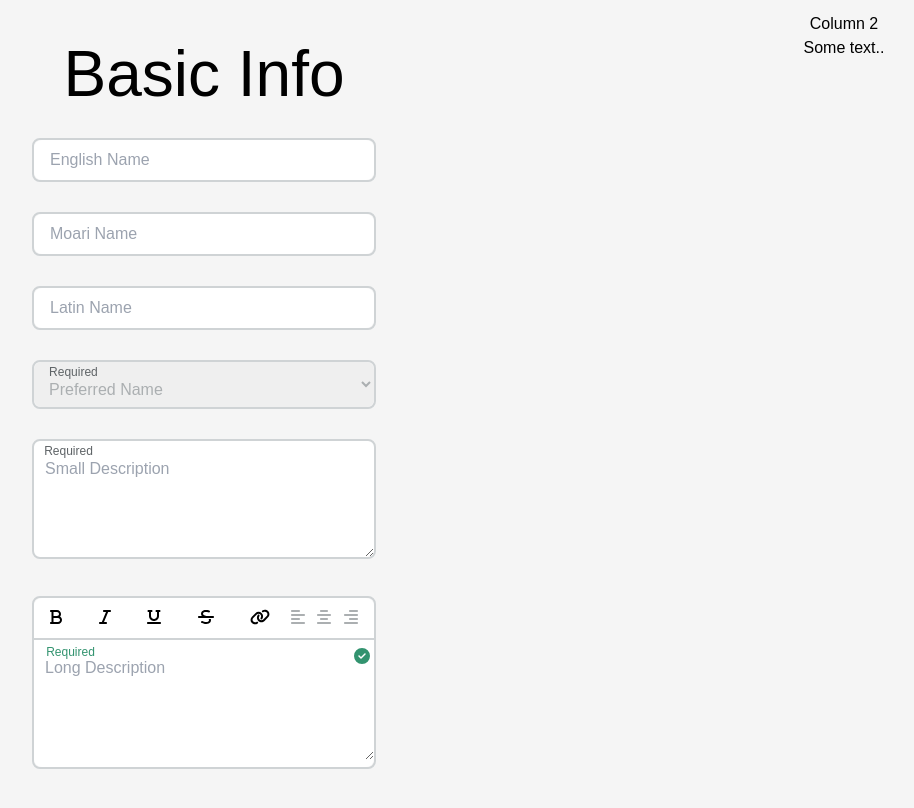
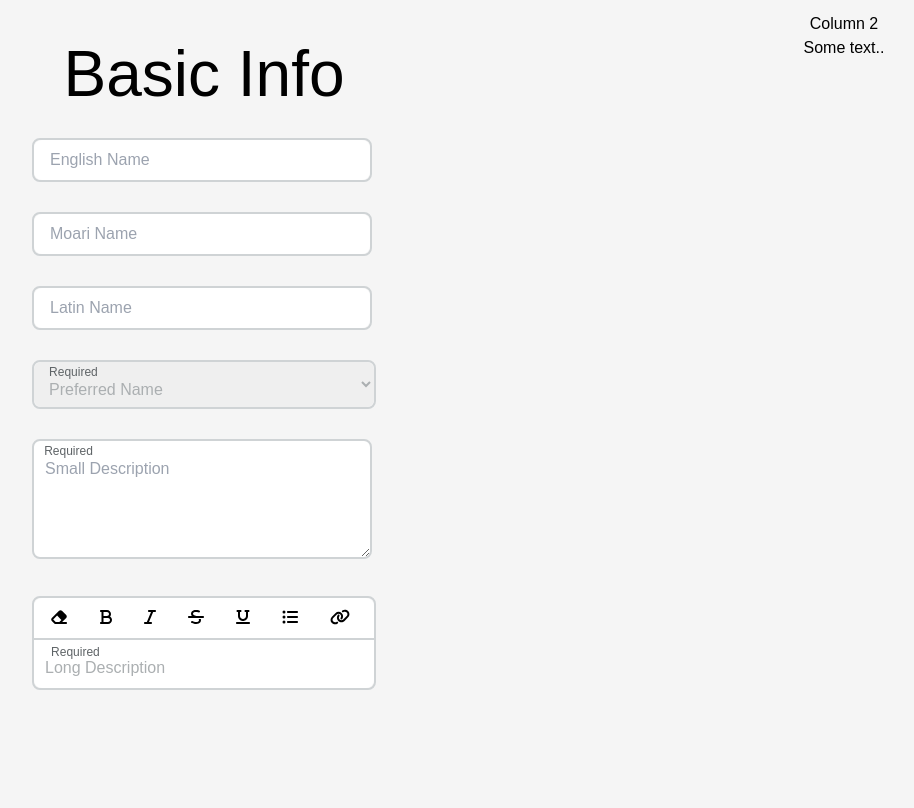
Before and after one commit to maxtyson123/13_DGT_WEBSITE, a Next.js app in the folder website/: page /plant/create in a window 1280 px wide. Shown: the part 580-1388 px from the top of the page, without its empty margins (116-1030 px from the left). After the commit the page ends 1364 px from the top, so only its background shows below. Built offline with nearby package versions, Linux system fonts and the light colour scheme.

Commit message:
AdavancedTextArea - working on it

```diff
--- a/website/src/components/input_sections.tsx
+++ b/website/src/components/input_sections.tsx
@@ -2,13 +2,12 @@ import styles from "@/styles/input_sections.module.css";
 import {useEffect, useRef, useState} from "react";
 import {FontAwesomeIcon} from "@fortawesome/react-fontawesome";
 import {
-    faAlignCenter,
-    faAlignLeft,
-    faAlignRight,
     faBold,
     faCircleCheck,
+    faEraser,
     faItalic,
     faLink,
+    faListUl,
     faStrikethrough,
     faUnderline
 } from "@fortawesome/free-solid-svg-icons";
@@ -28,8 +27,14 @@ export function useInputState(initialValue: string, required: boolean, state: "n
             // Only change if there is the required text being displayed
             if (required) {
                 // Change the top spacing based on if the input is focused
-                if (isInputFocused) inputElement.style.setProperty("--top-spacing", "8px");
-                else inputElement.style.setProperty("--top-spacing", "18px");
+                if (isInputFocused){
+                    inputElement.style.setProperty("--top-spacing", "8px");
+                }
+                else {
+                    inputElement.style.setProperty("--top-spacing", "18px");
+                }
+            }else{
+                inputElement.style.setProperty("--top-spacing", "8px");
             }
         }
     }, [isInputFocused, inputRef.current, required]);
@@ -115,9 +120,6 @@ export function SmallInput({placeHolder, required, state, errorText = "", change
                         onChange={(e) => {
                             setInputValue(e.target.value);
 
-                            // User has selected an option, so remove the required text
-                            setThisRequired(false)
-
                             // User has changed the value, so the previous state is no longer valid
                             setThisState("normal");
 
@@ -200,9 +202,6 @@ export function DropdownInput({placeHolder, required, state, errorText = "", opt
                         onChange={(e) => {
                             // Update the value
                             setInputValue(e.target.value);
-
-                            // User has selected an option, so remove the required text
-                            setThisRequired(false)
 
                             // User has changed the value, so the previous state is no longer valid
                             setThisState("normal")
@@ -295,9 +294,6 @@ export function SimpleTextArea({placeHolder, required, state, errorText = "", ch
                         // Update the value
                         setInputValue(e.target.value);
 
-                        // User has selected an option, so remove the required text
-                        setThisRequired(false)
-
                         // User has changed the value, so the previous state is no longer valid
                         setThisState("normal")
 
@@ -315,30 +311,248 @@ export function SimpleTextArea({placeHolder, required, state, errorText = "", ch
     )
 }
 
+function combineStyles(previousStyling: string, newStyling: string) {
+
+    // Split the styling into an array of strings, split by the tags
+    const previousStylingArray = previousStyling.split(/(<[^>]*>)/g);
+    const newStylingArray = newStyling.split(/(<[^>]*>)/g);
+
+
+    // IF the previous styling is 1 then return the new styling as there are no previous styles to combine
+    if (previousStylingArray.length === 1) {
+        return newStyling;
+    }
+
+    // Log the arrays
+    console.log(previousStylingArray);
+    console.log(newStylingArray);
+
+    // Find the text in the new styling that is wrapped in tags
+    const newStyledText = newStylingArray[2];
+
+    // Loop through the previous styling array
+    let textFound = ""
+    for (let i = 0; i < previousStylingArray.length; i++) {
+
+        // If the text is not a tag then add it to the text found
+        if (!previousStylingArray[i].includes("<")) {
+
+            // Try spit the text if it contains the new styled text
+            const splitText = previousStylingArray[i].split(newStyledText);
+            textFound += splitText[0];
+
+            // If the text found now matches the before part of the new styling then this is where the new styling should be added
+            if (textFound === newStylingArray[0]){
+
+                // Close the split text
+                splitText[0] = splitText[0] + previousStylingArray[i+1];
+
+                // Open the split text again
+                splitText[1] = previousStylingArray[i-1] + splitText[1];
+
+                // Get the new styling
+                const newStyling = newStylingArray[1] + newStyledText + newStylingArray[3];
+
+                // Replace the text in the array with the split text and the new styling in the middle
+                //
+                previousStylingArray[i] = splitText[0] + newStyling + splitText[1];
+
+                break;
+            }
+        }
+    }
+
+    // Combine the array into a string and return it
+    return previousStylingArray.join("");
+}
+
 export function AdvandcedTextArea({placeHolder, required, state, errorText = "", changeEventHandler}: SimpleTextAreaProps) {
+
+    // States to track
+    const [thisState, setThisState] = useState(state);
+    const [thisRequired, setThisRequired] = useState(required);
+    const editorRef = useRef(null);
+
+    const { inputValue, setInputValue, inputRef, handleInputFocus, handleInputBlur, isInputFocused } = useInputState(
+        "",
+        required,
+        state,
+        setThisState,
+        setThisRequired
+    );
+
+    // Set the state class based on the state
+    let stateClass = "";
+    switch (thisState) {
+        case "normal":
+            stateClass = styles.normal;
+            break;
+
+        case "error":
+            stateClass = styles.error;
+            break;
+
+        case "success":
+            stateClass = styles.success;
+            break;
+    }
+
+    const handleButtonClick = (e: React.MouseEvent<HTMLButtonElement>) => {
+
+        // Get the id of the button as that is the action that needs to be performed
+        const buttonId = e.currentTarget.id;
+
+        // Check if there is an editor ref
+        if (!editorRef.current) return;
+
+        // Get the selection
+        const selection = window.getSelection();
+        if (!selection) return;
+
+        // Get the text selected
+        const range = selection.getRangeAt(0);
+        if (!range) return;
+
+        // Check what node to make
+        let type = "";
+        switch (buttonId) {
+            case "Bold":
+                type = "strong";
+                break;
+
+            case "Italic":
+                type = "em";
+                break;
+
+            case "Underline":
+                type = "u";
+                break;
+
+            case "Strike":
+                type = "del";
+                break;
+
+            case "Bullet":
+                type = "li";
+                break;
+
+            case "Link":
+                type = "a";
+                break
+
+            case "Clear":
+                type = "span";
+                break;
+
+
+            default:
+                type = "span";
+                break;
+        }
+
+        // Create a new node
+        const newNode = document.createElement(type);
+        newNode.appendChild(document.createTextNode(range.toString()));
+
+
+        //If it's a link add the href
+        if (buttonId === "Link") {
+            const link = prompt("Enter the link", "https://");
+            if (!link) return;
+
+            newNode.setAttribute("href", link);
+        }
+
+        // Get the all the content before the selection
+        const beforeRange = range.cloneRange();
+        beforeRange.selectNodeContents(editorRef.current);
+        beforeRange.setEnd(range.startContainer, range.startOffset);
+        const beforeText = beforeRange.toString();
+        const beforeNode = document.createTextNode(beforeText);
+
+        // Get the all the content after the selection
+        const afterRange = range.cloneRange();
+        afterRange.selectNodeContents(editorRef.current);
+        afterRange.setStart(range.endContainer, range.endOffset);
+        const afterText = afterRange.toString();
+        const afterNode = document.createTextNode(afterText);
+
+        // Store the previous styling and then clear the div
+        const previousStyling = editorRef.current.innerHTML;
+        editorRef.current.innerHTML = "";
+
+        // Add the nodes in the correct order
+        editorRef.current.appendChild(beforeNode);
+        editorRef.current.appendChild(newNode);
+        editorRef.current.appendChild(afterNode);
+
+        const newStyling = editorRef.current.innerHTML;
+
+        editorRef.current.innerHTML = combineStyles(previousStyling, newStyling, beforeText)
+
+        // Update the state
+        setInputValue(editorRef.current.innerHTML);
+        if (changeEventHandler) {
+            changeEventHandler(editorRef.current.innerHTML);
+        }
+    };
 
     return(
         <>
-            <div className={styles.advancedTextArea}>
+            {/* The small input section */}
+            <div className={styles.advancedTextArea + " " + stateClass} ref={inputRef}>
+
+                {/* The input element, has a placeholder from the props, and a value from the state */}
                 <div className={styles.selectBorder}>
+
+                    {/* Use a custom version of a editable div to make a style able text area */}
                     <div className={styles.advancedTA}>
                         {/* Top bar containing the buttons for the styling*/}
                         <div className={styles.topBar}>
-                            <button className={styles.topBarButton} id={"Bold"}> <FontAwesomeIcon icon={faBold} /> </button>
-                            <button className={styles.topBarButton} id={"Italic"}> <FontAwesomeIcon icon={faItalic} /> </button>
-                            <button className={styles.topBarButton} id={"Underline"}> <FontAwesomeIcon icon={faUnderline} /> </button>
-                            <button className={styles.topBarButton} id={"StrikeThrough"}> <FontAwesomeIcon icon={faStrikethrough} /> </button>
-                            <button className={styles.topBarButton} id={"Link"}> <FontAwesomeIcon icon={faLink} /> </button>
-                            <button className={styles.alignLeft} id={"AlignLeft"}><FontAwesomeIcon icon={faAlignLeft} /> </button>
-                            <button className={styles.alignCenter} id={"AlignCenter"}> <FontAwesomeIcon icon={faAlignCenter} /> </button>
-                            <button className={styles.alignRight} id={"AlignRight"}> <FontAwesomeIcon icon={faAlignRight} /> </button>
+                            <button className={styles.topBarButton} onClick={handleButtonClick} id={"Clear"}> <FontAwesomeIcon icon={faEraser} /> </button>
+                            <button className={styles.topBarButton} onClick={handleButtonClick} id={"Bold"}> <FontAwesomeIcon icon={faBold} /> </button>
+                            <button className={styles.topBarButton} onClick={handleButtonClick} id={"Italic"}> <FontAwesomeIcon icon={faItalic} /> </button>
+                            <button className={styles.topBarButton} onClick={handleButtonClick} id={"Strike"}> <FontAwesomeIcon icon={faStrikethrough} /> </button>
+                            <button className={styles.topBarButton} onClick={handleButtonClick} id={"Underline"}> <FontAwesomeIcon icon={faUnderline} /> </button>
+                            <button className={styles.topBarButton} onClick={handleButtonClick} id={"Bullet"}> <FontAwesomeIcon icon={faListUl} /> </button>
+                            <button className={styles.topBarButton} onClick={handleButtonClick} id={"Link"}> <FontAwesomeIcon icon={faLink} /> </button>
                         </div>
+                        {/* Show the required text if the input is not focused */}
+                        <p className={`${styles.required} ${isInputFocused ? styles.hidden : ''}`}>
+                            {thisRequired ? 'Required' : ''}
+                        </p>
+
+                        {/* Show the success icon if the state is in success and if the input is not focused */}
+                        {thisState === "success" ? <FontAwesomeIcon icon={faCircleCheck} className={`${styles.icon} ${isInputFocused ? styles.hidden : ''}`}/> : ''}
 
                         {/* Text area for user to input into*/}
-                        <SimpleTextArea placeHolder={placeHolder} required={required} state={state} errorText={errorText} changeEventHandler={changeEventHandler} />
+                        <div className={styles.editableDiv}
+                             contentEditable={true}
+                             onFocus={handleInputFocus}
+                             onBlur={handleInputBlur}
+                             ref={editorRef}
+                             onInput={(e) => {
+
+                                 // Update the value
+                                 setInputValue(editorRef.current.innerHTML);
+
+                                 // User has changed the value, so the previous state is no longer valid
+                                 setThisState("normal")
+
+                                 // Pass to the handler if it exists
+                                 if (changeEventHandler) {
+                                     changeEventHandler(editorRef.current.innerHTML);
+                                 }
+                             }}>
+                            {placeHolder}
+                        </div>
                     </div>
                 </div>
+                {/* Show the error text if the state is in error */}
+                { thisState === "error" ? <p className={styles.errorText}>{errorText}</p> : ''}
             </div>
         </>
+
     )
+
 }
--- a/website/src/pages/plant/create.tsx
+++ b/website/src/pages/plant/create.tsx
@@ -18,6 +18,7 @@ export default function CreatePlant() {
     const [latinName, setLatinName] = useState("")
     const [preferredName, setPreferredName] = useState("")
     const [smallDescription, setSmallDescription] = useState("")
+    const [largeDescription, setLargeDescription] = useState("")
 
     // Value Handlers
     const handleEnglishNameChange = (value) => { setEnglishName(value); };
@@ -25,6 +26,7 @@ export default function CreatePlant() {
     const handleLatinNameChange = (value) => { setLatinName(value); };
     const handleDropDownChange = (value) => { setPreferredName(value) };
     const handleSmallDescriptionChange = (value) => { setSmallDescription(value) };
+    const handleLargeDescriptionChange = (value) => { setLargeDescription(value) };
 
     // Update the page title when name changes
     useEffect(() => {
@@ -51,7 +53,7 @@ export default function CreatePlant() {
 
             {/* Set up the page header */}
             <PageHeader size={"medium"}>
-                <h1 className={styles.title}>Creating plant: {plantName}</h1>
+                <h1 className={styles.title}>Creating plant: {largeDescription}</h1>
             </PageHeader>
 
             {/* Divide the page into a left and right collum*/}
@@ -95,7 +97,6 @@ export default function CreatePlant() {
                             placeHolder={"Preferred Name"}
                             required={true}
                             state={"normal"}
-                            errorText={"Please Select a Name"}
                             options={["English", 'Moari', "Latin"]}
                             changeEventHandler={handleDropDownChange}
                         />
@@ -116,7 +117,9 @@ export default function CreatePlant() {
                         <AdvandcedTextArea
                             placeHolder={"Long Description"}
                             required={true}
-                            state={"success"}
+                            state={"normal"}
+                            errorText={"This is an error"}
+                            changeEventHandler={handleLargeDescriptionChange}
                         />
                     </div>
                 </div>
--- a/website/src/styles/input_sections.module.css
+++ b/website/src/styles/input_sections.module.css
@@ -93,7 +93,7 @@
  */
 .smallInput {
     --top-spacing: 8px;
-    min-width: 340px;
+    width: 340px;
 }
 
 /*
@@ -128,7 +128,7 @@
 
 .simpleTextArea{
     --top-spacing: 8px;
-    min-width: 340px;
+    width: 340px;
 }
 
 .simpleTextArea .simpleTextAreaTA{
@@ -139,7 +139,7 @@
     width: 100%;
     border: 2px solid #CFD3D5;
     border-radius: 8px;
-    min-height: 120px;
+    height: 120px;
 }
 
 .simpleTextArea .required{
@@ -165,6 +165,8 @@
     color: #ABAFB1;
     background-color: #FFFFFF;
     border-radius: 8px;
+    --top-spacing: 16px;
+    width: 340px;
 }
 
 .advancedTA .topBar{
@@ -185,7 +187,9 @@
     cursor: pointer;
 }
 
-
+.advancedTA .icon{
+    translate: 2000% 50%;
+}
 
 .topBarButton:hover{
     background-color: #CFD3D5;
@@ -195,3 +199,13 @@
     border: none;
     border-radius: 0;
 }
+
+.editableDiv {
+    padding: var(--top-spacing) 16px 8px 11px;
+    overflow-wrap: break-word;
+    max-width: 100%;
+}
+
+.editableDiv:focus{
+    outline: none;
+}
```
Also changed, not shown: website/src/styles/globals.css (+20 -0 lines).
